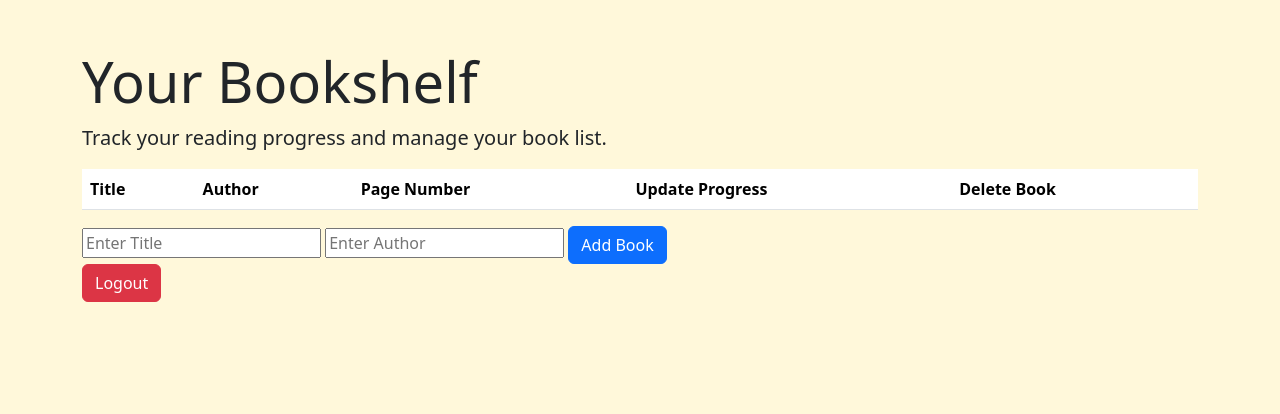
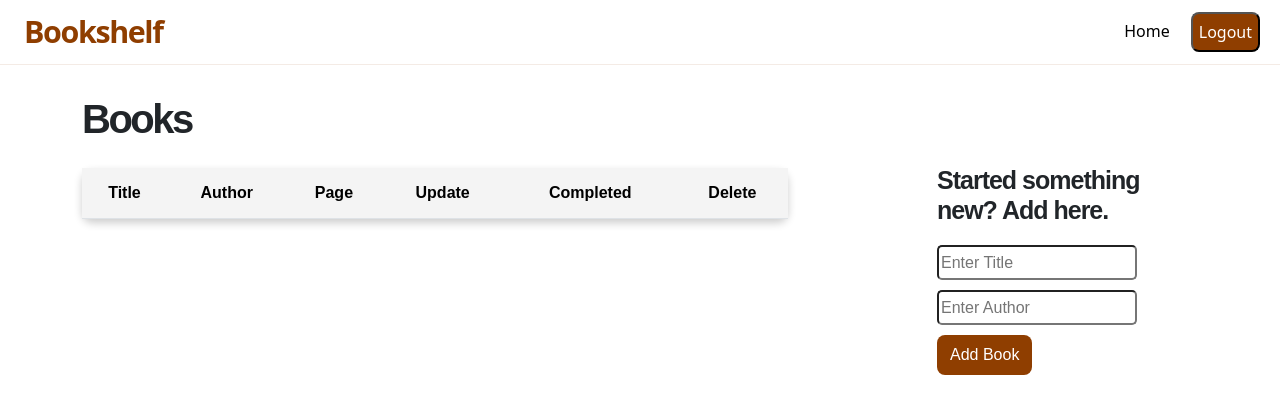
Before and after one commit to tanya21ag/bookshelf, a Django app: page /bookshelf/ in a window 1280 px wide. Shown: the top 414 px of the page. Run offline with Django 4.2, Linux system fonts and the light colour scheme; a user stored in the database is signed in; data comes from the database, SQL or seed files in the repository; both versions use the stored data as it was after the commit; lists and menus that the app fills with data are empty.

Commit message:
changed UI

```diff
--- a/home/models.py
+++ b/home/models.py
@@ -1,8 +1,5 @@
 from django.db import models
 from django.contrib.auth.models import User
-import uuid
-
-# Create your models here.
 
 class Book(models.Model):
     user = models.ForeignKey(User, on_delete=models.CASCADE)
--- a/home/views.py
+++ b/home/views.py
@@ -100,6 +100,7 @@ def update_progress(request, book_id):
     else:
         return redirect('bookshelf')
 
+
 def delete_book(request, book_id):
     book = get_object_or_404(Book, pk=book_id)
     if request.method == 'POST':
--- a/static/css/style.css
+++ b/static/css/style.css
@@ -5,11 +5,6 @@ body {
 
 .main {
   display: flex;
-}
-
-body, .navbar {
-  background-color: #fff8da;
-
 }
 
 .navbar {
@@ -23,7 +18,6 @@ body, .navbar {
   font-size: 1.9rem;
   margin-left: 0.75rem;
   letter-spacing: -0.045em;
-
 }
 
 .navbar-nav {
@@ -34,7 +28,6 @@ body, .navbar {
   margin-right: 0.75rem;
   text-decoration: none;
 }
-
 
 .btn-2 {
   background-color: #8f3e00;
@@ -59,7 +52,7 @@ body, .navbar {
 }
 
 .left-half h1 {
-  font-size: 4rem;
+  font-size: 3.9rem;
   font-weight: 800;
   text-align: center;
   line-height: 1.1em;
@@ -120,14 +113,13 @@ body, .navbar {
   height: 300px;
   transform: translateY(-60px);
   border-bottom: 10px solid black;
-
 }
 
-.img1, .img2 {
+.img1,
+.img2 {
   border-top: 10px solid black;
   border-left: 10px solid black;
   border-radius: 14px 0 0 0;
-
 }
 
 .above-img,
@@ -148,7 +140,6 @@ body, .navbar {
   height: 100vh;
   margin: 0;
   background-color: #f4f4f4;
-
 }
 
 .login-card {
@@ -176,7 +167,6 @@ body, .navbar {
   margin-bottom: 30px;
 }
 
-
 .login-card input {
   color: #8b8a91;
   width: 95%;
@@ -185,7 +175,6 @@ body, .navbar {
   margin-bottom: 10px;
   border: 1px solid #ccc;
   border-radius: 5px;
-
 }
 
 .login-card button {
@@ -222,7 +211,6 @@ button a {
   color: white;
   text-decoration: none;
   padding: 2px 4px 2px 4px;
-
 }
 
 .create-btn {
@@ -235,7 +223,6 @@ footer {
   margin-top: 100px;
   margin-bottom: 50px;
   border-top: 0.5px solid rgba(143, 62, 0, 0.1);
-
 }
 
 .footer-content {
@@ -243,3 +230,74 @@ footer {
   margin-left: 40px;
   font-size: 13px;
 }
+
+.small-input {
+  width: 60px;
+  border-radius: 5px;
+}
+
+table.table-hover thead tr.top-row th {
+  background-color: #f4f4f4;
+}
+
+table.table-hover {
+  max-width: 85%;
+  /* margin: auto; */
+}
+
+table.table-hover th,
+table.table-hover td {
+  max-width: 170px;
+  /* overflow: hidden; */
+  vertical-align: middle;
+  text-overflow: ellipsis;
+}
+
+table {
+  box-shadow: 0 4px 8px rgba(0, 0, 0, 0.2);
+  border-radius: 10px;
+  text-align: center;
+  font-family: 'Inter Tight', sans-serif;
+  margin-top: 20px;
+}
+
+table.table-hover input[type="checkbox"] {
+  transform: scale(1.5);
+}
+
+
+.add-book-form h2 {
+  font-weight: 600;
+  font-size: 25px;
+  letter-spacing: -1px;
+  margin-bottom: 20px;
+}
+
+.add-book-form input {
+  height: 35px;
+  margin-bottom: 10px;
+  border-radius: 5px;
+}
+
+.book-details {
+  width: 200px;
+}
+
+main {
+  margin-top: 30px;
+}
+
+.top-row {
+  height:50px;
+}
+
+.caption {
+  font-weight: 800;
+  font-size: 2.5rem;
+  letter-spacing: -2.5px;
+  margin-bottom: 25px;
+}
+
+.started-new {
+  margin-top: 70px;
+}
--- a/templates/base.html
+++ b/templates/base.html
@@ -11,6 +11,7 @@
         {% block title%} {%endblock title%} </title>
     <link href="https://cdn.jsdelivr.net/npm/bootstrap@5.3.2/dist/css/bootstrap.min.css" rel="stylesheet" integrity="sha384-T3c6CoIi6uLrA9TneNEoa7RxnatzjcDSCmG1MXxSR1GAsXEV/Dwwykc2MPK8M2HN" crossorigin="anonymous">
     <link rel="stylesheet" type="text/css" href="{% static 'css/style.css' %}">
+    <link rel="stylesheet" href="https://cdnjs.cloudflare.com/ajax/libs/font-awesome/6.0.0/css/all.min.css" integrity="sha512-...." crossorigin="anonymous" referrerpolicy="no-referrer" />
 
     <link rel="preconnect" href="https://fonts.googleapis.com">
     <link rel="preconnect" href="https://fonts.gstatic.com" crossorigin>
--- a/templates/bookshelf.html
+++ b/templates/bookshelf.html
@@ -5,23 +5,41 @@ Bookshelf
 {% endblock title %}
 
 {% block body %}
-<div class="container mt-5">
-    <h1 class="display-4">Your Bookshelf</h1>
-    <p class="lead">Track your reading progress and manage your book list.</p>
+<nav class="navbar navbar-expand-lg">
+    <div class="container-fluid">
+        <a class="navbar-brand" href="/bookshelf">Bookshelf</a>
+        <button class="navbar-toggler" type="button" data-bs-toggle="collapse" data-bs-target="#navbarNav" aria-controls="navbarNav" aria-expanded="false" aria-label="Toggle navigation">
+            <span class="navbar-toggler-icon"></span>
+        </button>
+        <div class="collapse navbar-collapse justify-content-end" id="navbarNav">
+            <ul class="navbar-nav">
+                <li class="nav-item">
+                    <a class="btn signin" href="/">Home</a>
+                </li>
+                <li class="nav-item">
+                    <form action="{% url 'logout' %}" method="post">
+                        {% csrf_token %}
+                        <button type="submit" class="btn-2">Logout</button>
+                    </form>
+                </li>
+            </ul>
         </div>
-
+    </div>
+</nav>
+<main style="font-family: 'Inter Tight', sans-serif;">
     <div class="container mt-3">
         <div class="row">
-        <div class="col-md-12">
-
-            <table class="table">
+            <div class="col-md-9">
+                <h1 class="caption"> Books </h1>
+                <table class="table table-hover">
                     <thead>
-                    <tr>
+                        <tr class="top-row">
                             <th>Title</th>
                             <th>Author</th>
-                        <th>Page Number</th>
-                        <th>Update Progress</th>
-                        <th>Delete Book</th>
+                            <th>Page</th>
+                            <th>Update</th>
+                            <th>Completed</th>
+                            <th>Delete</th>
                         </tr>
                     </thead>
                     <tbody id="bookshelf-table">
@@ -31,36 +49,39 @@ Bookshelf
                             <td>{{ progress.book.author }}</td>
                             <td>{{ progress.page_number }} </td>
                             <td>
-                                <form action="{% url 'update_progress' progress.book.id %}" method="post"
-                                    class="update-progress-form">
+                                <form action="{% url 'update_progress' progress.book.id %}" method="post" class="update-progress-form">
                                     {% csrf_token %}
-                                    <input type="number" name="page_number" placeholder="Enter Page Number">
-                                    <button type="submit" class="btn btn-primary">Update</button>
+                                    <input type="number" class="small-input" name="page_number" placeholder="Page">
                                 </form>
+                            </td>
+                            <td>
+                                <input type="checkbox" name="completed" {% if progress.completed %}checked{% endif %}>
                             </td>
                             <td>
                                 <form action="{% url 'delete_book' progress.book.id %}" method="post" class="delete-book-form">
                                     {% csrf_token %}
-                                    <button type="submit" class="btn btn-danger">Delete</button>
+                                    <button type="submit" class="btn btn-danger del-btn">
+                                        <i class="fa-solid fa-trash"></i>
+                                    </button>
                                 </form>
                             </td>
                         </tr>
                         {% endfor %}
                     </tbody>
                 </table>
-            <form id="add-book-form" action="{% url 'add_book' %}" method="post">
+            </div>
+            <div class="col-md-3">
+                <div class="started-new">
+                    <form class="add-book-form" action="{% url 'add_book' %}" method="post">
+                        <h2> Started something new? Add here.</h2>
                         {% csrf_token %}
-                <input type="text" name="title" placeholder="Enter Title">
-                <input type="text" name="author" placeholder="Enter Author">
-                <button type="submit" class="btn btn-primary">Add Book</button>
-            </form>
-            <form action="{% url 'logout' %}" method="post">
-                {% csrf_token %}
-                <button type="submit" class="btn btn-danger">Logout</button>
+                        <input class="book-details" type="text" name="title" placeholder="Enter Title">
+                        <input class="book-details" type="text" name="author" placeholder="Enter Author">
+                        <button type="submit" class="btn btn-2">Add Book</button>
                     </form>
                 </div>
             </div>
         </div>
     </div>
-
+</main>
 {% endblock body %}
```
Also changed, not shown: db.sqlite3, home/migrations/0009_readingprogress_completed.py (added), home/migrations/0010_remove_readingprogress_completed.py (added). Lines whose indentation alone changed are shown as unchanged.
